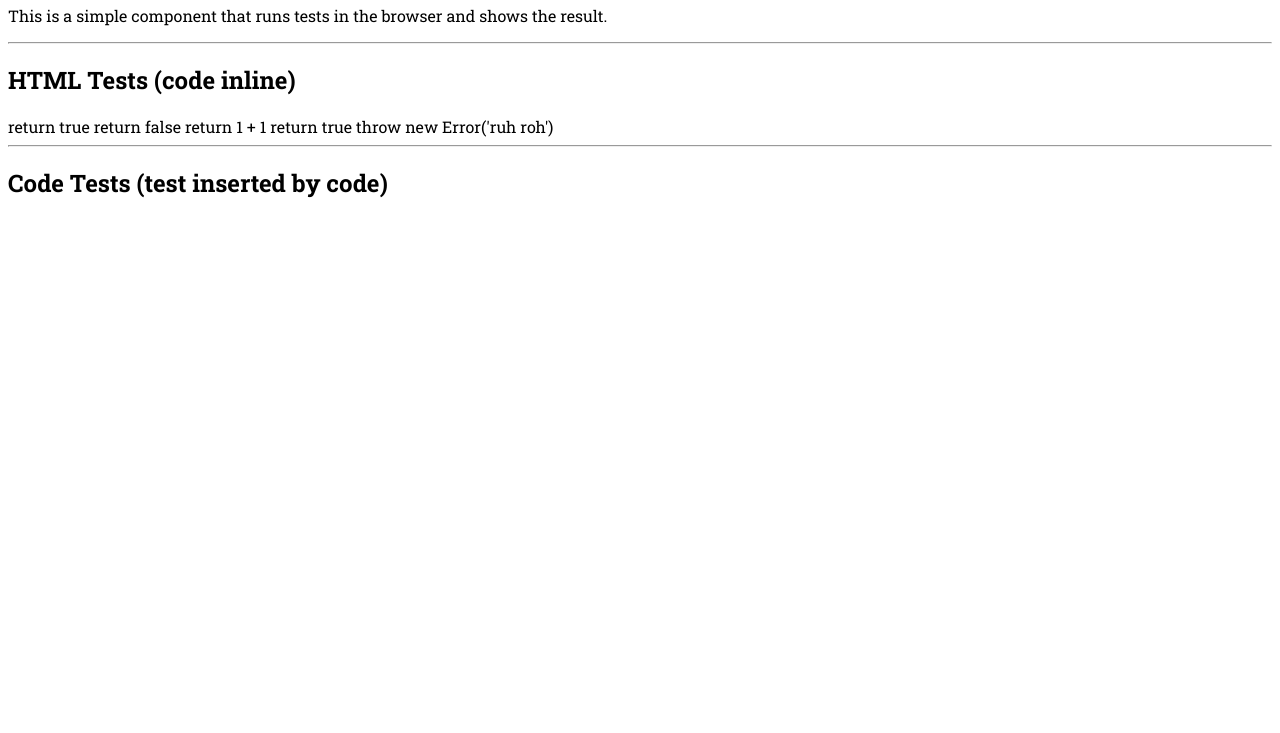
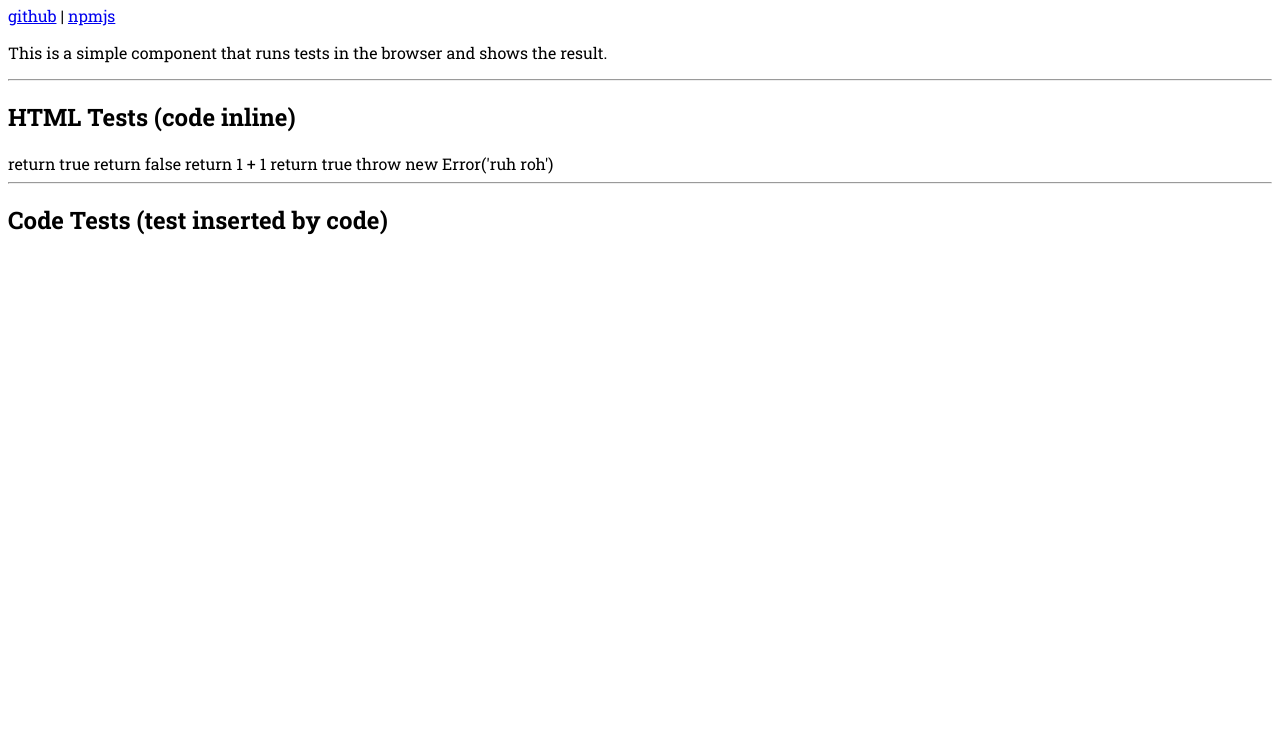
Before and after one commit to tonioloewald/xin-test, a website: page index.html in a window 1280 px wide. Shown: the part 67-800 px from the top of the page. Drawn offline with Linux system fonts and the light colour scheme.

Commit message:
[new] links in live demo page

```diff
--- a/index.html
+++ b/index.html
@@ -1,5 +1,12 @@
 <title>xin-test</title>
 <h1>xin-test</h1>
+<p>
+  <a target="_blank" href="https://github.com/tonioloewald/xin-test">github</a>
+  |
+  <a target="_blank" href="https://www.npmjs.com/package/xin-test-component"
+    >npmjs</a
+  >
+</p>
 <p>
   This is a simple component that runs tests in the browser and shows the
   result.
```
